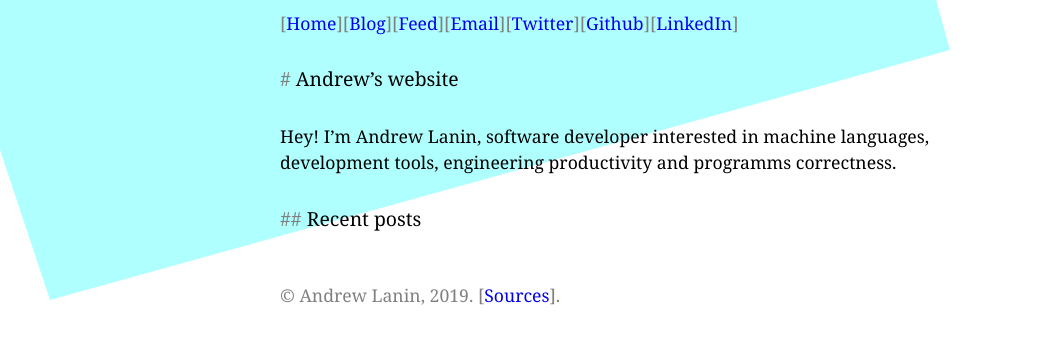
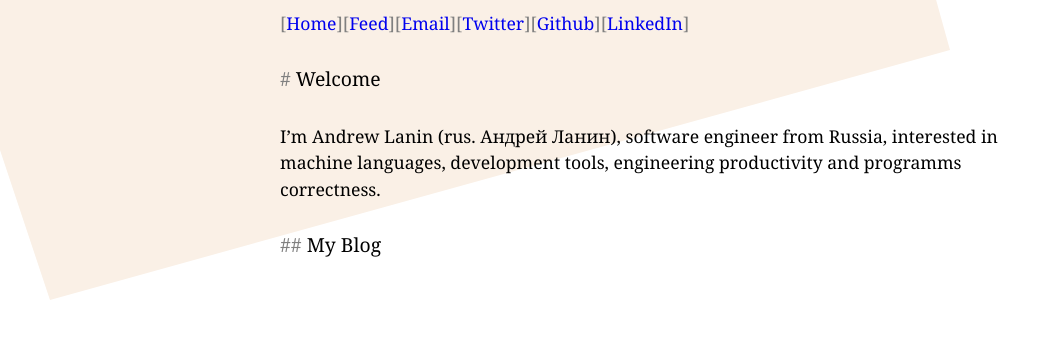
Before and after one commit to andrewlanin/lanin.dev, a Jekyll site: the page built from index.md, in a window 1280 px wide. Shown: the top 344 px of the page, without its empty margins (0-1060 px from the left). Built offline with Jekyll 4.4.1, drawn with Linux system fonts in a browser that asks for light colours.

Commit message:
Work on various site pages

```diff
--- a/_layouts/base.html
+++ b/_layouts/base.html
@@ -20,11 +19,8 @@
       <a href="https://www.linkedin.com/in/andrew-lanin-1b8b8774/" target="_blank">LinkedIn</a>
     </nav>
     {{ content }}
-    <footer>
-      © Andrew Lanin, 2019. <a href="https://github.com/lanindev/lanin.dev">Sources</a>.
-    </footer>
     <svg id="poly" xmlns="http://www.w3.org/2000/svg">
-      <polygon points="50,300 950,50 700,-850 -250,-600" fill="#B0FFFF" />
+      <polygon points="50,300 950,50 700,-850 -250,-600" fill="#FAF0E6" />
     </svg>
   </body>
 </html>
--- a/_layouts/post.html
+++ b/_layouts/post.html
@@ -2,3 +2,5 @@
 layout: base
 ---
 {{ content }}
+<p><em>{{ page.date | date: '%Y-%m-%d' }}</em></p>
+<p><strong>Andrew Lanin</strong></p>
--- a/index.md
+++ b/index.md
@@ -1,14 +1,13 @@
 ---
 layout: base
-title: Andrew Lanin
+title: Home
 ---
 
-# Andrew's website
+# Welcome
+I'm Andrew Lanin (rus. Андрей Ланин), software engineer from Russia, interested in machine languages, development tools, engineering productivity and programms correctness.
 
-Hey! I'm Andrew Lanin, software developer interested in machine languages, development tools, engineering productivity and programms correctness.
+## My Blog
 
-## Recent posts
-
-{% for post in site.posts limit: 5 %}
-{{ post.date | date: '%Y-%m-%d' }} [{{ post.title }}]({{ post.url }}) {% for tag in post.tags %}*{{ tag }}* {% endfor %}
+{% for post in site.posts %}
+{{ post.date | date: '%Y-%m-%d' }} [{{ post.title }}]({{ post.url }})
 {% endfor %}
```
Also changed, not shown: other parts of _layouts/base.html (+1 -2 lines), _drafts/book-effective-engineer.md (+0 -1 lines), _drafts/modern-ide.md (+0 -3 lines), blog.md (deleted, +0 -14 lines).
